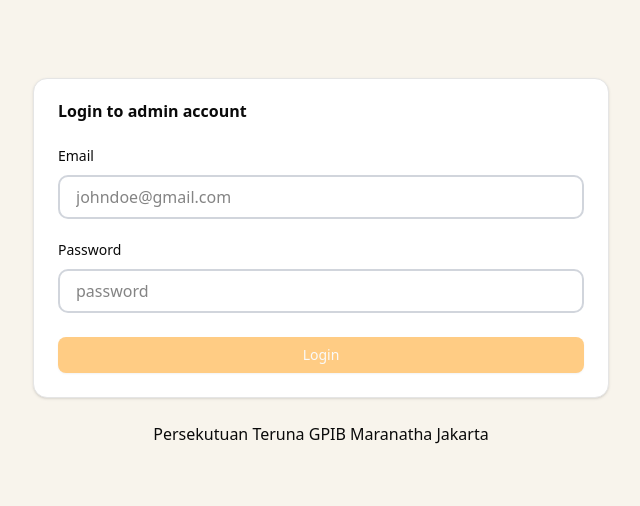
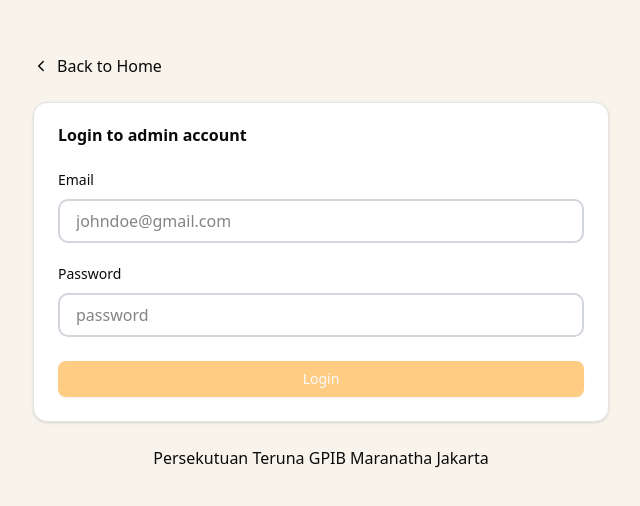
Before and after one commit to penhele/teruna-maranatha, a React (Vite) app: page /login in a window 1280 px wide. Shown: the part 138-644 px from the top of the page, without its empty margins (319-959 px from the left). Built offline with nearby package versions, Linux system fonts and the light colour scheme; no server answers.

Commit message:
refactor: fix bug in login page

```diff
--- a/src/components/NavigationBar.tsx
+++ b/src/components/NavigationBar.tsx
@@ -1,4 +1,6 @@
+import { Link } from "react-router-dom";
 import logoPelkatPt from "./../assets/images/logo-pelkat-pt.png";
+import { FaRegUser } from "react-icons/fa";
 // import { IoReorderThree } from "react-icons/io5";
 
 function NavigationBar() {
@@ -30,6 +32,10 @@ function NavigationBar() {
         ))}
       </div>
       <IoReorderThree className="sm:hidden size-6" /> */}
+
+      <Link to="/login">
+        <FaRegUser className=" cursor-pointer" />
+      </Link>
     </div>
   );
 }
--- a/src/pages/Login.tsx
+++ b/src/pages/Login.tsx
@@ -1,3 +1,4 @@
+import { IoIosArrowBack } from "react-icons/io";
 import { Button } from "@/components/ui/button";
 import {
   Card,
@@ -10,7 +11,7 @@ import { Input } from "@/components/ui/input";
 import { Label } from "@/components/ui/label";
 import supabase from "@/supabase-client";
 import { useEffect, useState } from "react";
-import { useNavigate } from "react-router-dom";
+import { Link, useNavigate } from "react-router-dom";
 
 function Login() {
   const navigate = useNavigate();
@@ -25,7 +26,7 @@ function Login() {
         data: { session },
       } = await supabase.auth.getSession();
       if (session) {
-        navigate("/admin", { replace: true });
+        console.log("User sudah login:", session.user.email);
       }
     };
     checkSession();
@@ -58,6 +59,11 @@ function Login() {
     <div className="bg-[#f8f4ec]">
       <div className="flex items-center justify-center min-h-screen">
         <div className="flex flex-col gap-6 max-w-xl w-full m-5">
+          <Link to="/" className="flex gap-2 items-center">
+            <IoIosArrowBack />
+            Back to Home
+          </Link>
+
           <Card className="bg-white">
             <CardHeader>
               <CardTitle>Login to admin account</CardTitle>
```
